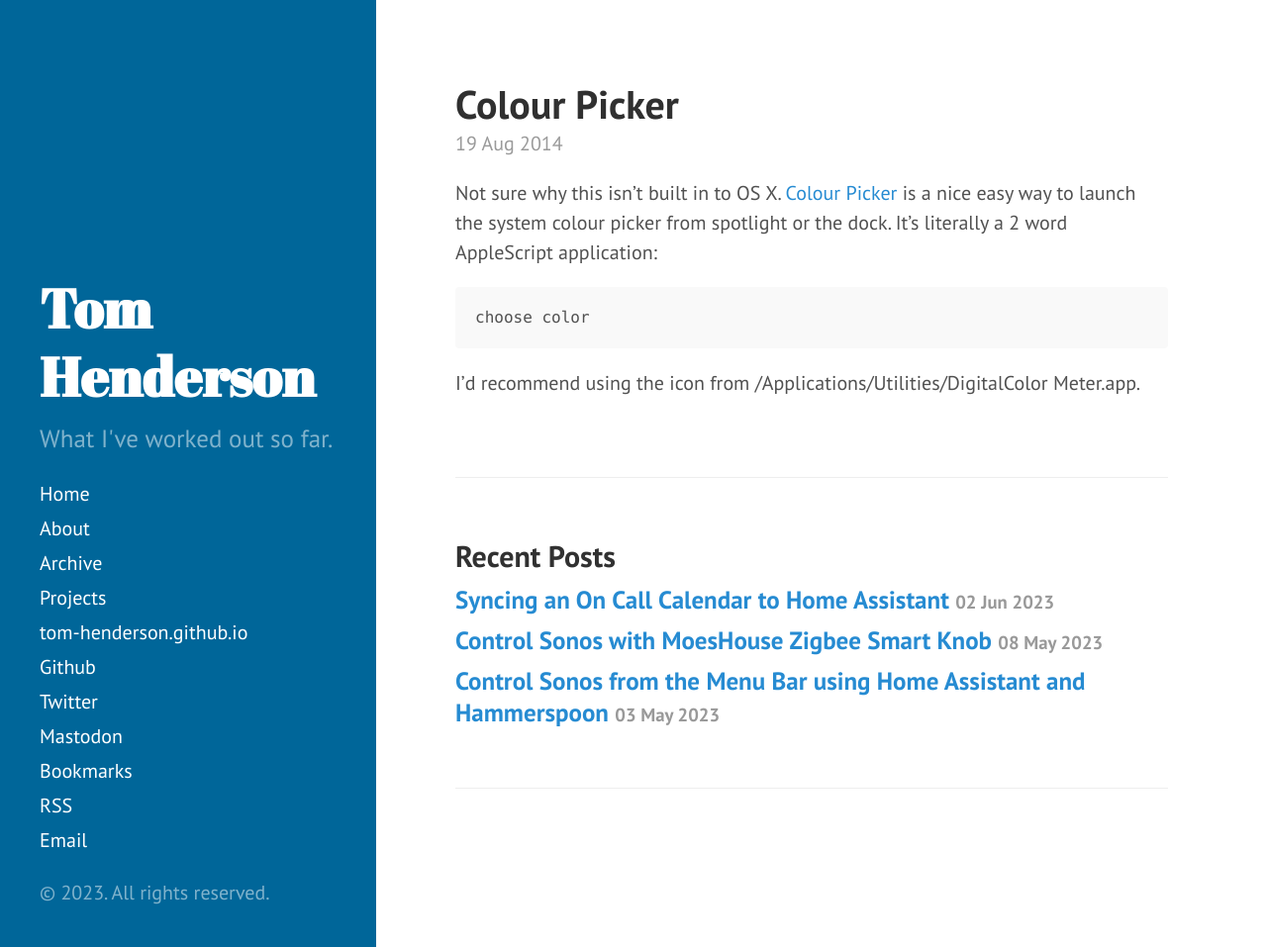
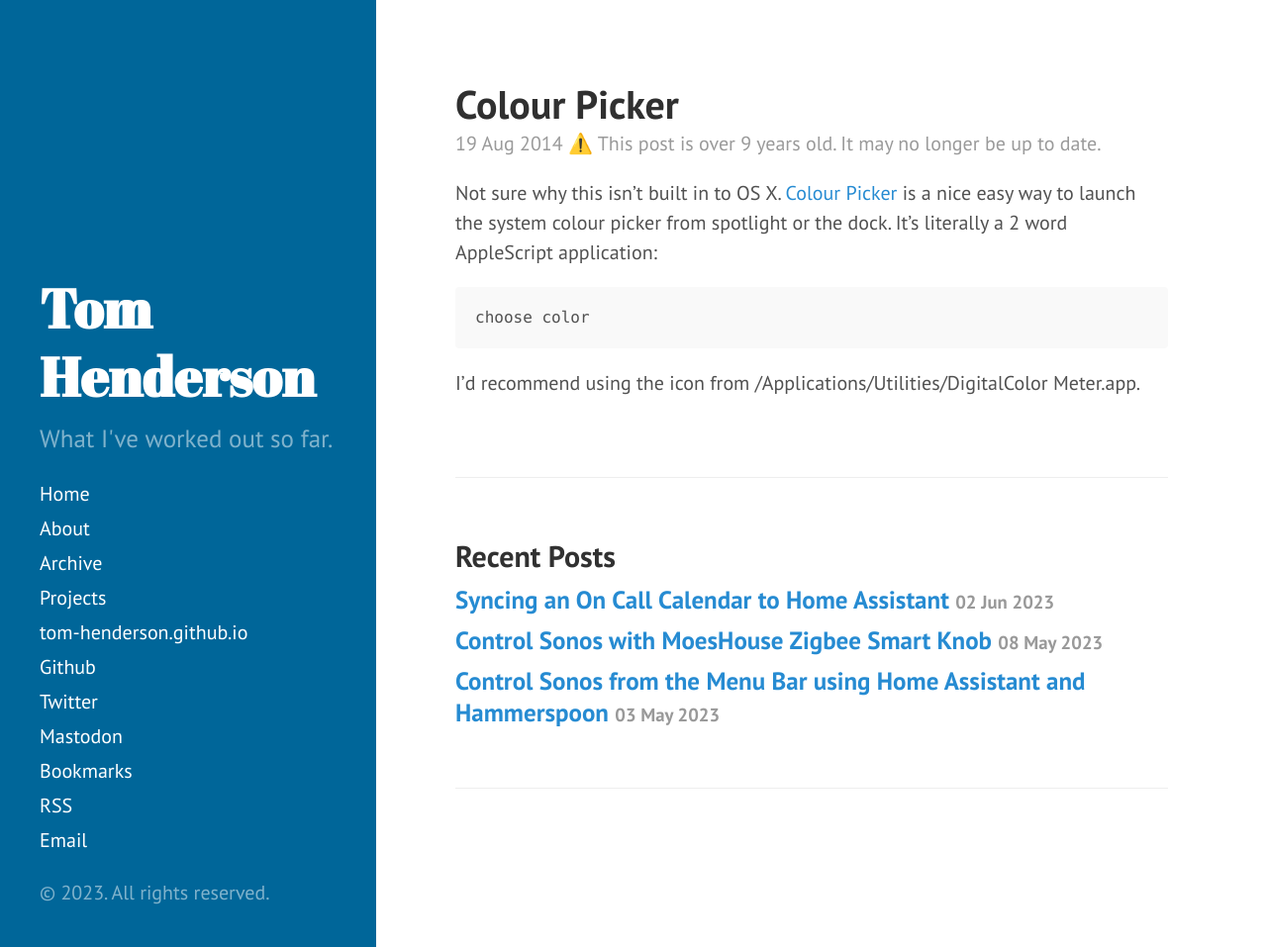
Before and after one commit to tom-henderson/tom-henderson.github.io, a Jekyll site: the page built from _posts/2014-08-19-colour-picker.md, in a window 1280 px wide and 957 px high. Shown: the whole window at 99% size. Built offline with Jekyll 4.4.1, drawn with Linux system fonts in a browser that asks for light colours; Markdown is read by kramdown in place of the engine named in the settings; comment, search, counter and statistics services are not loaded.

Commit message:
Add a disclaimer to old posts

```diff
--- a/_config.yml
+++ b/_config.yml
@@ -20,6 +20,7 @@ url: "http://tom-henderson.github.io/"
 baseurl: ""
 paginate: 5
 recent: 3
+alertyears: 5
 timezone: Pacific/Auckland
 favicon: "/assets/images/avatar.png"
 
--- a/_layouts/post.html
+++ b/_layouts/post.html
@@ -2,9 +2,13 @@
 layout: default
 ---
 
+{% capture postyear %}{{page.date | date: '%Y'}}{% endcapture %}
+{% capture postage %}{{'now' | date: "%Y" | minus : postyear }}{% endcapture %}
+{% assign postage = postage | plus : 0 %}
+
 <div class="post">
   <h1 class="post-title">{{ page.title }}</h1>
-  <span class="post-date">{{ page.date | date_to_string }}</span>
+  <span class="post-date">{{ page.date | date_to_string }} {% if postage > site.alertyears %}⚠️ This post is over {{postage}} years old. It may no longer be up to date.{% endif %}</span>
   {{ content }}
 </div>
 
```
